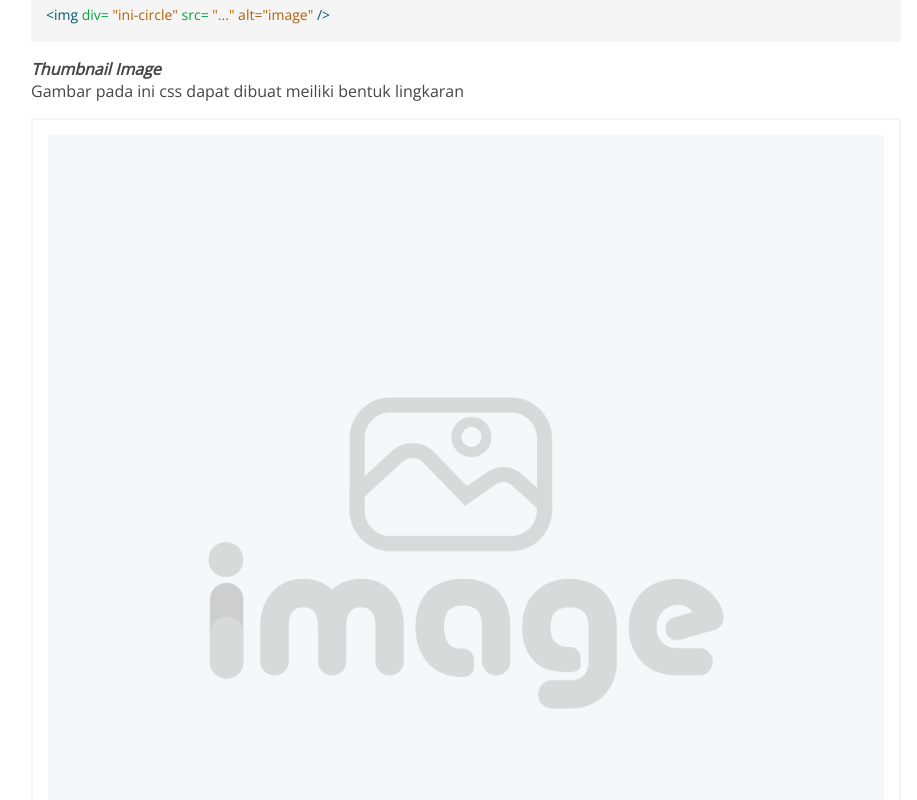
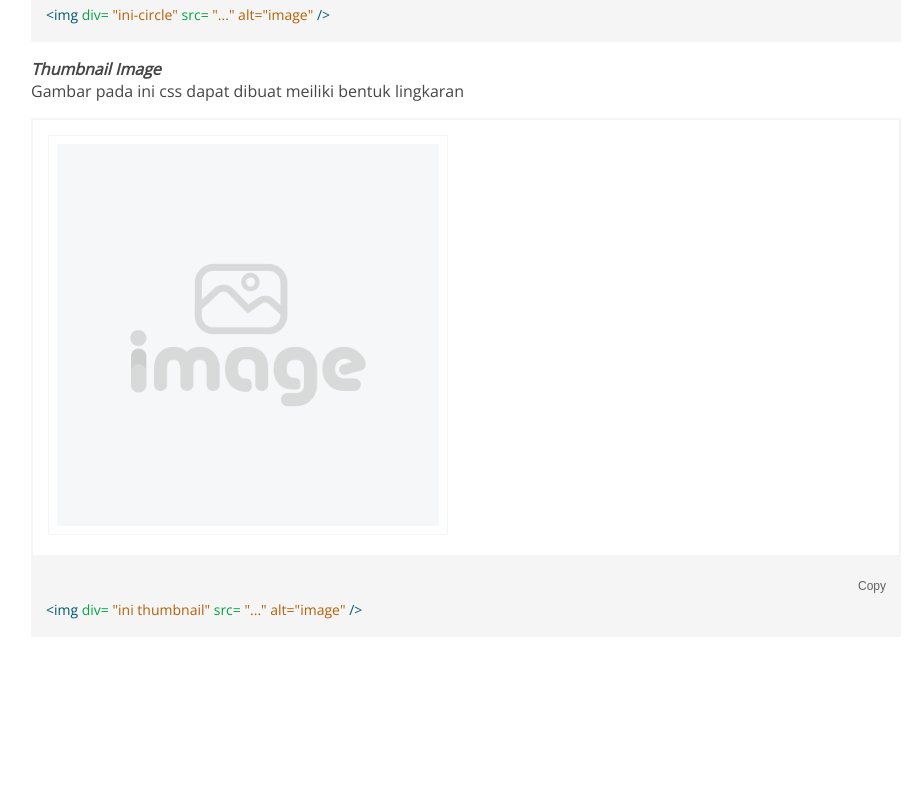
Before and after one commit to Ovinsyah/inicss, a Vue app: page /documentation/elements/image in a window 1280 px wide. Shown: the part 2380-3180 px from the top of the page, without its empty margins (284-1201 px from the left). After the commit the page ends 3043 px from the top, so only its background shows below. Built offline with nearby package versions, Linux system fonts and the light colour scheme.

Commit message:
update image thumbnail

```diff
--- a/public/assets/css/ini.css
+++ b/public/assets/css/ini.css
@@ -1169,4 +1169,8 @@ img.ini.rounded {
 img.ini.circle {
   border-radius: 100%; }
 
+img.ini.thumbnail {
+  padding: 0.5rem;
+  border: 1px solid #f5f5f5; }
+
 /*# sourceMappingURL=ini.css.map */
--- a/public/assets/css/ini.scss
+++ b/public/assets/css/ini.scss
@@ -1376,3 +1376,8 @@ img.ini.rounded{
 img.ini.circle{
     border-radius: 100%;
 }
+
+img.ini.thumbnail{
+    padding: 0.5rem;
+    border: 1px solid #f5f5f5;
+}
--- a/public/assets/css/main.css
+++ b/public/assets/css/main.css
@@ -76,7 +76,8 @@
     margin: 3px 0px 3px 0px;
 }
 .ini.section .example.image-rounded img,
-.ini.section .example.image-circle img{
+.ini.section .example.image-circle img,
+.ini.section .example.image-thumbnail img{
     max-width: 400px;
     width: 100%;
 }
--- a/src/views/documentation/elements/Image.vue
+++ b/src/views/documentation/elements/Image.vue
@@ -62,9 +62,9 @@
                   <button class="ini button copy onCopy">Copy</button>
               </div>
               <div class="area selected">
-                  <div><span class="tag">&#x3C;img <span class="class"> div=</span> <span class="nclass">"ini-circle"</span> </span><span class="class"> src=</span> <span class="nclass">"..." alt=&#x22;image&#x22;</span> <span class="tag"> /&#x3E;</span></div>
+                  <div><span class="tag">&#x3C;img <span class="class"> div=</span> <span class="nclass">"ini thumbnail"</span> </span><span class="class"> src=</span> <span class="nclass">"..." alt=&#x22;image&#x22;</span> <span class="tag"> /&#x3E;</span></div>
               </div>
-              <textarea cols="100" rows="100" class="hidden">&#x3C;img src=&#x22;...&#x22; alt=&#x22;image&#x22; /&#x3E;</textarea>
+              <textarea cols="100" rows="100" class="hidden">&#x3C;img class=&#x22;ini thumbnail&#x22; src=&#x22;/assets/img/image.png&#x22; alt=&#x22;image&#x22; /&#x3E;</textarea>
           </div>
         </div>
       </div>
```
Also changed, not shown: 1 other file (tests, documents, lock files or other folders).
